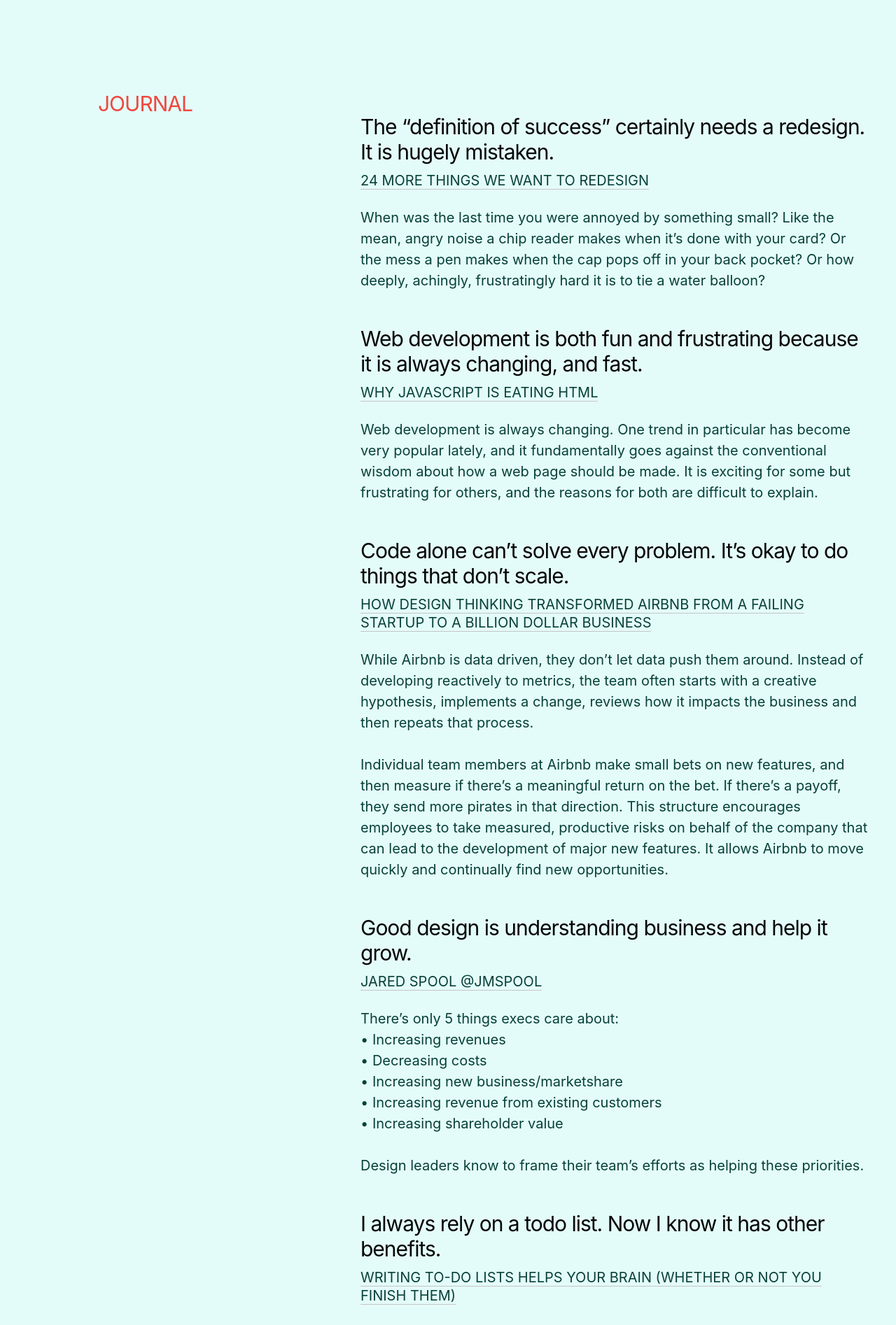
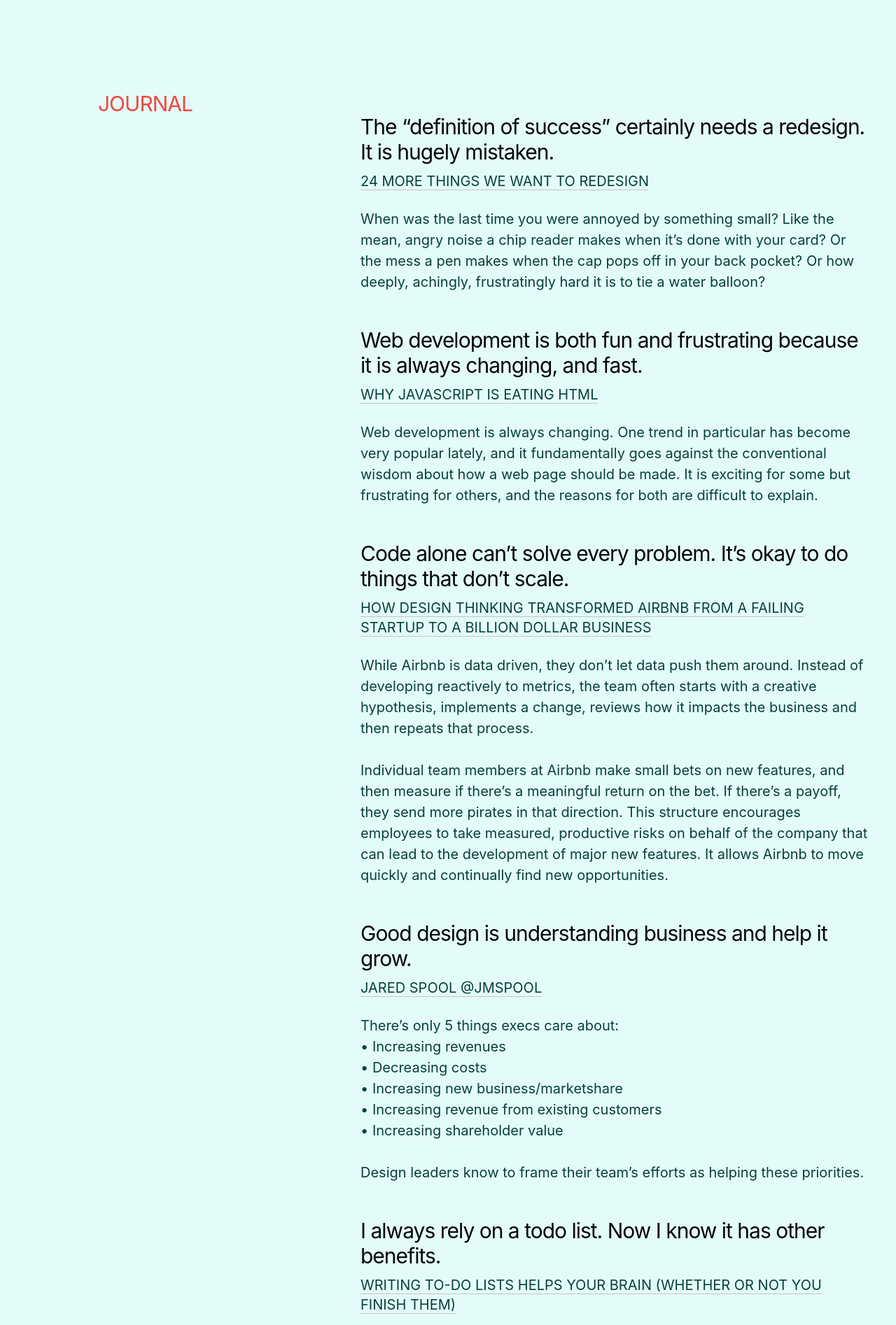
Before and after one commit to harjotgrewal/amrindersandhu, a Jekyll site: the page built from index-old.html, in a window 1280 px wide. Shown: the part 542-2436 px from the top of the page at 70% size. Built offline with Jekyll 4.4.1, drawn with Linux system fonts in a browser that asks for light colours.

Commit message:
[FIX][CSS] H4 on mobile

```diff
--- a/_scss/_base-typography.scss
+++ b/_scss/_base-typography.scss
@@ -58,12 +58,11 @@ h3 {
 h4 {
     font-size: $font-size-xs;
     margin-bottom: 10px;
-    line-height: 1.2;
+    line-height: 1.4;
     text-transform: uppercase;
 
     @include media-query(hd) {
         font-size: $font-size-s;
-        line-height: 1.3;
     }
 }
 
--- a/css/styles.css
+++ b/css/styles.css
@@ -531,12 +531,11 @@ h3 {
 h4 {
   font-size: 18px;
   margin-bottom: 10px;
-  line-height: 1.2;
+  line-height: 1.4;
   text-transform: uppercase; }
   @media screen and (min-width: 1139px) {
     h4 {
-      font-size: 20px;
-      line-height: 1.3; } }
+      font-size: 20px; } }
 
 p {
   font-size: 18px;
```
Also changed, not shown: 1 other file.
